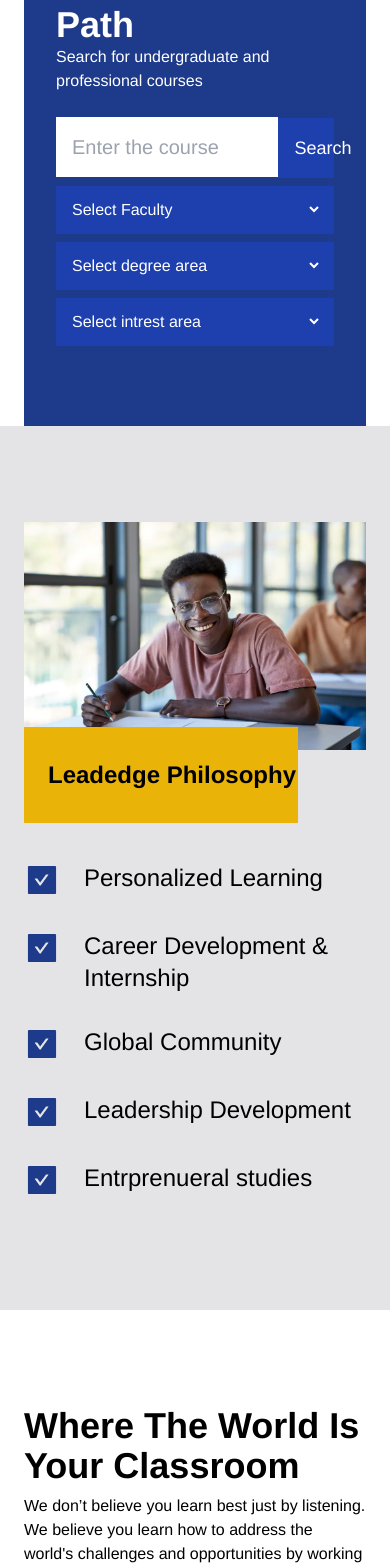
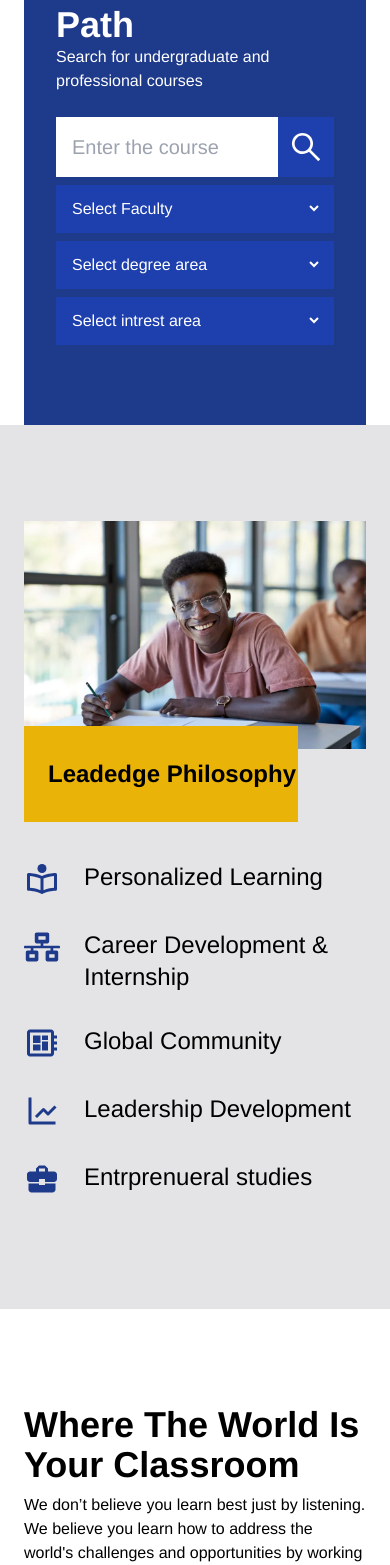
Before and after one commit to emmaudeji/Leadedge_university, a Next.js app: page / in a window 390 px wide. Shown: the part 1470-3035 px from the top of the page. Built offline with nearby package versions, Linux system fonts and the light colour scheme.

Commit message:
events section

```diff
--- a/components/containers/LeadedgePhilosopy.jsx
+++ b/components/containers/LeadedgePhilosopy.jsx
@@ -2,6 +2,7 @@ import React from 'react'
 import Link from 'next/link'
 import { philosophy } from '@/data/philosophy'
 import { AiFillCheckSquare } from 'react-icons/ai'
+
 
 const LeadedgePhilosopy = () => {
   return (
@@ -20,12 +21,12 @@ const LeadedgePhilosopy = () => {
 
       <div className='flex-1 flex flex-col pt-10'>
         <div className='text-2xl font-bold hidden md:flex'>Leadedge Philosophy</div>
-        { philosophy?.map((item, i) => {
+        { philosophy?.map(({id, title, icon}) => {
           return (
-            <div key={i} className="philosophy-container cursor-pointer hover:bg-zinc-300 duration-500 flex py-4 text-2xl">
-          <div className="icon text-4xl text-blue-900"><AiFillCheckSquare/></div>
+            <div key={id} className="philosophy-container cursor-pointer hover:bg-zinc-300 duration-500 flex py-4 text-2xl">
+          <div className="icon text-4xl text-blue-900">{icon}</div>
           <div className="ml-6 content">
-            <Link href={'./about'}>{item}</Link>
+            <Link href={'./about'}>{title}</Link>
           </div>
         </div>
           )
--- a/components/containers/Services.jsx
+++ b/components/containers/Services.jsx
@@ -3,7 +3,7 @@ import Link from 'next/link'
 
 const Services = () => {
   return (
-    <div className='w-full grid px-6 sm:px-16 lg:px-36 grid-cols-2 md:grid-cols-4 py-16 gap-1 text-3xl capitalize'>
+    <div className='w-full grid px-6 sm:px-16 lg:px-36 grid-cols-2 md:grid-cols-4 py-16 gap-1 text-xl sm:text-2xl capitalize '>
       <Link href='./studies'>
         <div className='bg-yellow-500 hover:bg-yellow-400 p-8  duration-300 cursor-pointer h-full'>Start your Bachelors's Degree</div>
       </Link>
--- a/components/containers/searchCourses.jsx
+++ b/components/containers/searchCourses.jsx
@@ -1,37 +1,12 @@
-import React, {useState, useEffect, useRef} from 'react'
+import React, {useState, useEffect} from 'react'
 import Link from 'next/link'
 import {courses} from '../../data/courses';
 import {IoMdArrowDropdown, IoMdArrowDropup} from 'react-icons/io'
+import {AiOutlineSearch} from 'react-icons/ai'
 
 
 const searchCourses = () => {
-  const data = [
-    {
-      id: 0,
-      name: 'Civil Engineering',
-      school: 'School of Engineering',
-      interst: 'contruction'
-    },
-    {
-      id: 1,
-      name: 'Electrical Engineering',
-      school: 'School of Engineering',
-      interst: 'Power'
-    },
-    {
-      id: 2,
-      name: 'Business Admin',
-      school: 'School of Business',
-      interst: 'marketing'
-    },
-    {
-      id: 3,
-      name: 'Microbiology',
-      school: 'School of Sciences',
-      interst: 'biology'
-    },
-  ]
-  const ref = useRef(null)
+
   // control states of UI
   const [dropdownMenue, setDropdownMenue] = useState(false)
 
@@ -161,18 +136,18 @@ const searchCourses = () => {
         <div className='pt-6'>
           <form onSubmit={filterCourses}>
             {alert ? <div className='pb-2 text-white'>{alert}</div> : null}
-            <div  className="searchBox">
+            <div  className="flex">
               <input
-              ref={ref}
+
               type="text"
               name="searchInput"
               placeholder='Enter the course'
-              className='w-[80%] p-4 bg-white text-xl text-zinc-900'
+              className='w-[80%] p-4 bg-white text-xl text-zinc-900 hover:bg-blue-200 focus:bg-white duration-500'
               value={searchInput}
               onChange={(e) => setSearchInput(e.target.value)}
               />
-              <button type="submit" className='w-[20%] p-4 text-lg bg-blue-800
-              '> Search</button>
+              <button type="submit" className='py-1 text-4xl font-bold bg-blue-800 flex justify-center items-center w-[20%]
+              hover:bg-blue-700 duration-500'> <AiOutlineSearch/></button>
             </div>
 
             <div className="searchOptions pt-2 pb-4 flex flex-col sm:flex-row md:w-[80%]  gap-2 ">
--- a/components/news/Events.jsx
+++ b/components/news/Events.jsx
@@ -1,8 +1,48 @@
+import Link from 'next/link'
 import React from 'react'
+import { events } from '@/data/events'
+import {BsCalendar2Event} from 'react-icons/bs'
 
 const Events = () => {
+
+  const updatedEvents = events && events.slice(events.length-4)
+
   return (
-    <div>Events</div>
+    <div className=' '>
+      <div className="px-8 pt-10">
+        <div className='flex gap-4'>
+          <div className="text-3xl"><BsCalendar2Event/> </div>
+
+          <h1 className='text-bold text-xl text-white pb-4'>  Events</h1>
+        </div>
+
+        <div className='grid gap-8 pb-2 text-xl font-bold text-blue-300'>
+          {
+            updatedEvents.map(({heading, id, date}) => (
+              <Link href='/events' key={id} className='flex justify-between border-b border-blue-300 hover:bg-blue-800 duration-300 cursor-pointer p-2'>
+                <h1 >{heading}</h1>
+                <div className='text-white font-normal text-lg'>{date}</div>
+              </Link>
+            ))
+          }
+
+        </div>
+
+
+      </div>
+
+      <div className=' w-full bg-blue-900'>
+         <Link href='./events'
+         className='text-sm px-8 hover:font-bold duration-500 cursor-pointer'>
+          See all events
+        </Link>
+         <Link href='./admissions'
+         className="flex h-24 items-center justify-center text-lg font-bold bg-blue-700 hover:bg-blue-800 duration-500 cursor-pointer mt-4">
+        Start your Application
+      </Link>
+      </div>
+
+    </div>
   )
 }
 
--- a/components/news/NewsCardSmall.jsx
+++ b/components/news/NewsCardSmall.jsx
@@ -12,7 +12,7 @@ const NewsCardSmall = ({image, heading, date, category, link}) => {
         <div className="text-zinc-300 " >
           {date} / {category}
         </div>
-        <div>
+        <div className='hover:text-blue-900 duration-500'>
           {heading}
         </div>
       </div>
--- a/components/news/NewsContainer.jsx
+++ b/components/news/NewsContainer.jsx
@@ -43,7 +43,7 @@ const NewsContainer = () => {
             </div>
           </div>
         </div>
-        <div className='md:col-span-1 py-10 bg-blue-900 text-white px-6 w-full'>
+        <div className='md:col-span-1 bg-blue-900 text-white w-full '>
           <Events/>
         </div>
 
--- /dev/null
+++ b/data/events.js
@@ -0,0 +1,42 @@
+export const events = [
+  {
+    id: 0,
+    heading: "Opening Day",
+    details: "",
+    date: "09/09/2023",
+    time: "3.00 WAT",
+    category: "",
+  },
+  {
+    id: 1,
+    heading: "Students Week",
+    details: "",
+    date: "22/10/2023",
+    time: "3.00 WAT",
+    category: "",
+  },
+  {
+    id: 2,
+    heading: "Examination starts",
+    details: "",
+    date: "22/11/2023",
+    time: "3.00 WAT",
+    category: "",
+  },
+  {
+    id: 3,
+    heading: "IGOLD Conference",
+    details: "",
+    date: "12/11/2023",
+    time: "3.00 WAT",
+    category: "",
+  },
+  {
+    id: 4,
+    heading: "Athletics",
+    details: "",
+    date: "09/12/2023",
+    time: "3.00 WAT",
+    category: "",
+  },
+];
--- a/data/philosophy.js
+++ b/data/philosophy.js
@@ -1,7 +1,38 @@
+import { BiBookReader } from "react-icons/bi";
+import { MdBusinessCenter } from "react-icons/md";
+import { FaNetworkWired } from "react-icons/fa";
+import { MdOutlineDeveloperBoard } from "react-icons/md";
+import { BiLineChart } from "react-icons/bi";
+
 export const philosophy = [
-  "Personalized Learning",
-  "Career Development & Internship",
-  "Global Community",
-  "Leadership Development",
-  "Entrprenueral studies",
+  {
+    id: 0,
+    title: "Personalized Learning",
+    icon: <BiBookReader />,
+    link: "./philosophy",
+  },
+  {
+    id: 1,
+    title: "Career Development & Internship",
+    icon: <FaNetworkWired />,
+    link: "./FaNetworkWired",
+  },
+  {
+    id: 2,
+    title: "Global Community",
+    icon: <MdOutlineDeveloperBoard />,
+    link: "./philosophy",
+  },
+  {
+    id: 3,
+    title: "Leadership Development",
+    icon: <BiLineChart />,
+    link: "./philosophy",
+  },
+  {
+    id: 4,
+    title: "Entrprenueral studies",
+    icon: <MdBusinessCenter />,
+    link: "./philosophy",
+  },
 ];
```
